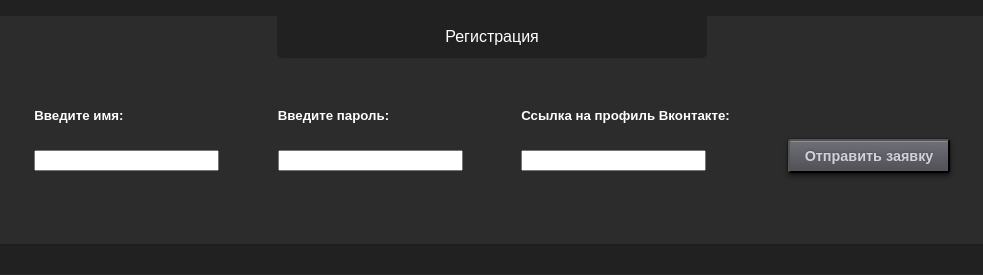
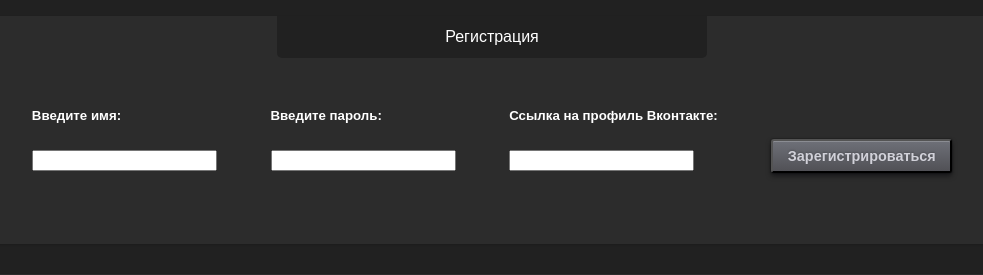
Before and after one commit to Igor-hub-it/Kyrsovaya, a Flask app: page / in a window 1280 px wide. Shown: the part 156-431 px from the top of the page, without its empty margins (148-1131 px from the left). Run offline with Flask 2, Linux system fonts and the light colour scheme.

Commit message:
пофиксил окно регистрации

```diff
--- a/templates/register_window.html
+++ b/templates/register_window.html
@@ -15,6 +15,6 @@
             <h5>Ссылка на профиль Вконтакте:</h5>
             <input type="text">
         </div>
-        <p><button class="new_user">Отправить заявку</button></p>
+        <p><button class="new_user">Зарегистрироваться</button></p>
     </div>
 </div>
```
